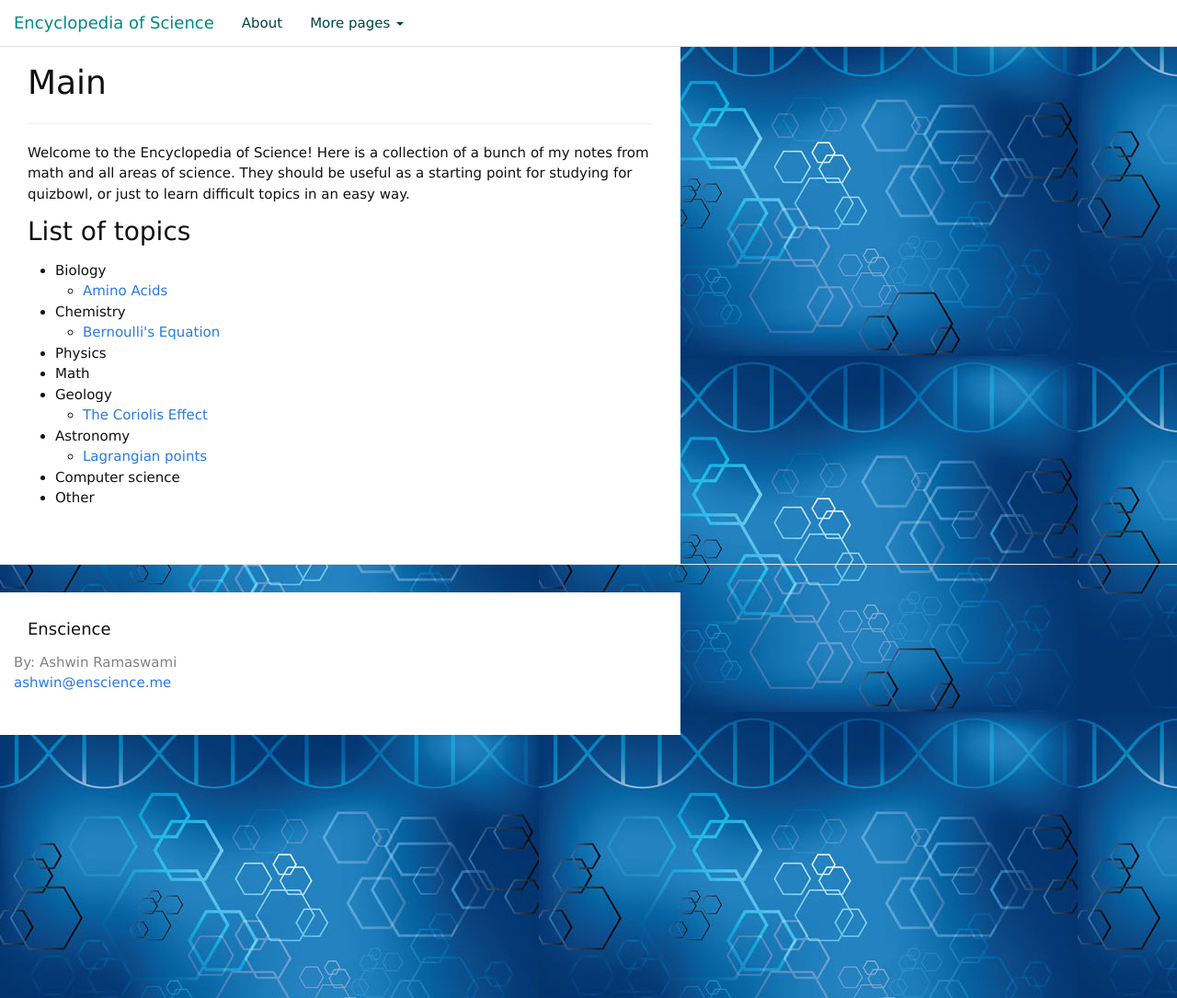
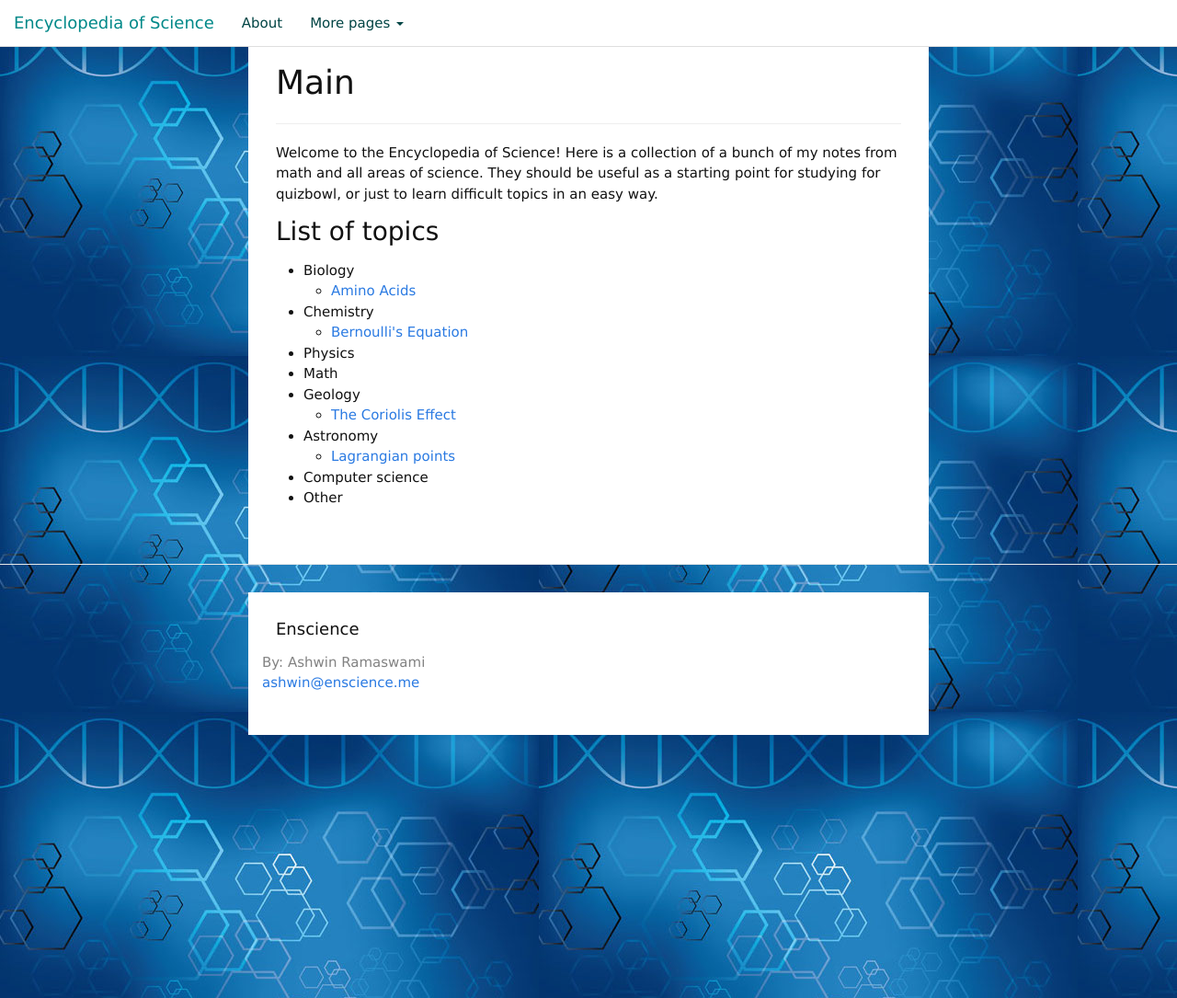
Before and after one commit to epicfaace/enscience, a Jekyll site: the page built from index.md, in a window 1280 px wide and 1085 px high. Shown: the whole window at 92% size. Built offline with Jekyll 4.4.1, drawn with Linux system fonts in a browser that asks for light colours; nearby versions of some CDN libraries.

Commit message:
fixed centering

```diff
--- a/_includes/footer.html
+++ b/_includes/footer.html
@@ -17,16 +17,6 @@
 
   </div>
 
-  <div class="">
-<script async src="//pagead2.googlesyndication.com/pagead/js/adsbygoogle.js"></script>
-<!-- medium rectangle -->
-<ins class="adsbygoogle"
-     style="display:inline-block;width:300px;height:250px"
-     data-ad-client="ca-pub-9328159054616225"
-     data-ad-slot="3526220591"></ins>
-<script>
-(adsbygoogle = window.adsbygoogle || []).push({});
-</script>
-</div>
+
 
 </footer>
--- a/_sass/_base.scss
+++ b/_sass/_base.scss
@@ -156,8 +156,8 @@ pre {
 .wrapper {
     max-width: -webkit-calc(800px - (#{$spacing-unit} * 2));
     max-width:         calc(800px - (#{$spacing-unit} * 2));
-    margin-right: 5px auto;
-    margin-left: 5px auto;
+    margin-right: auto;
+    margin-left: auto;
     padding: $spacing-unit;
     @extend %clearfix;
 
```
